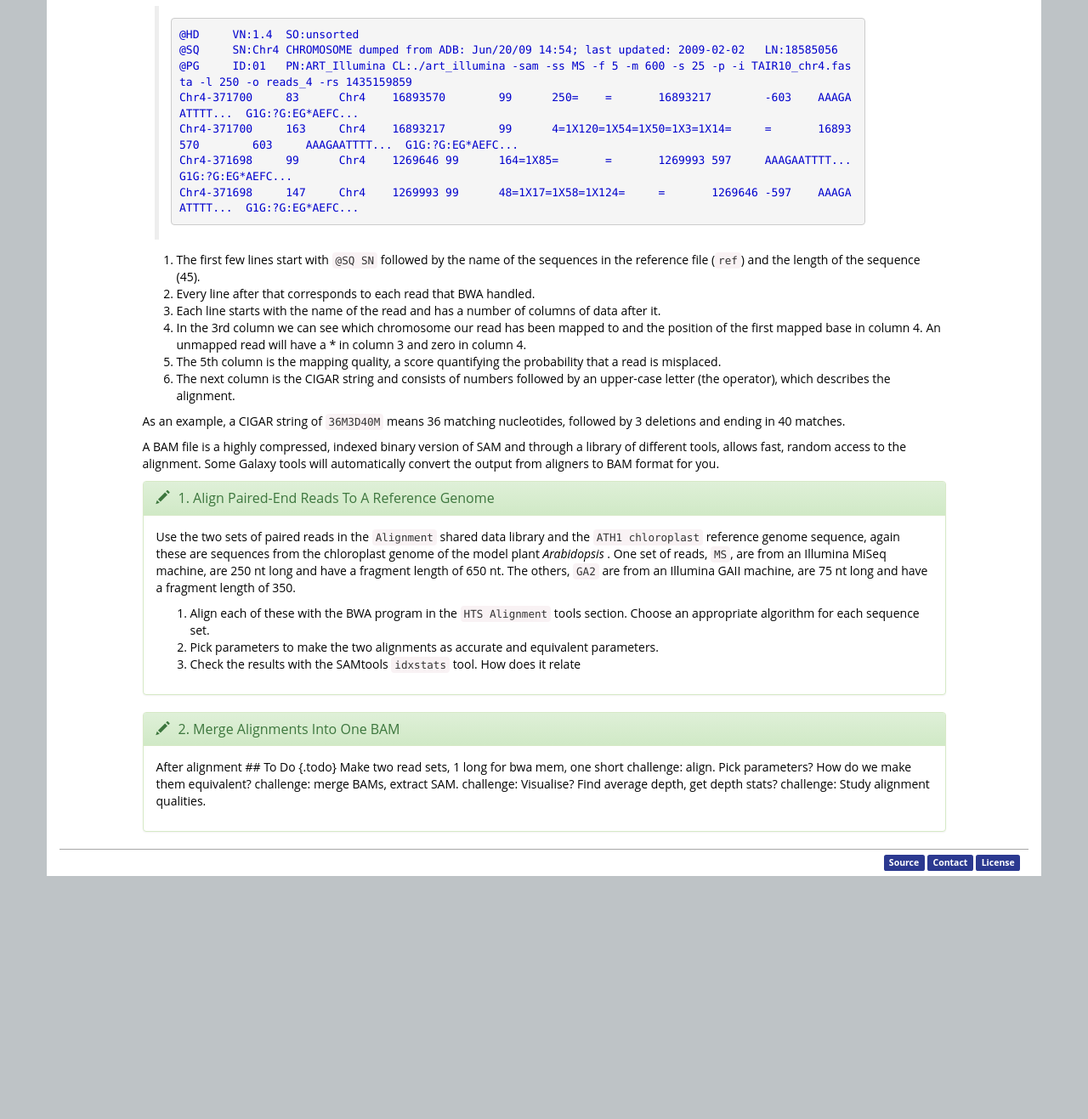
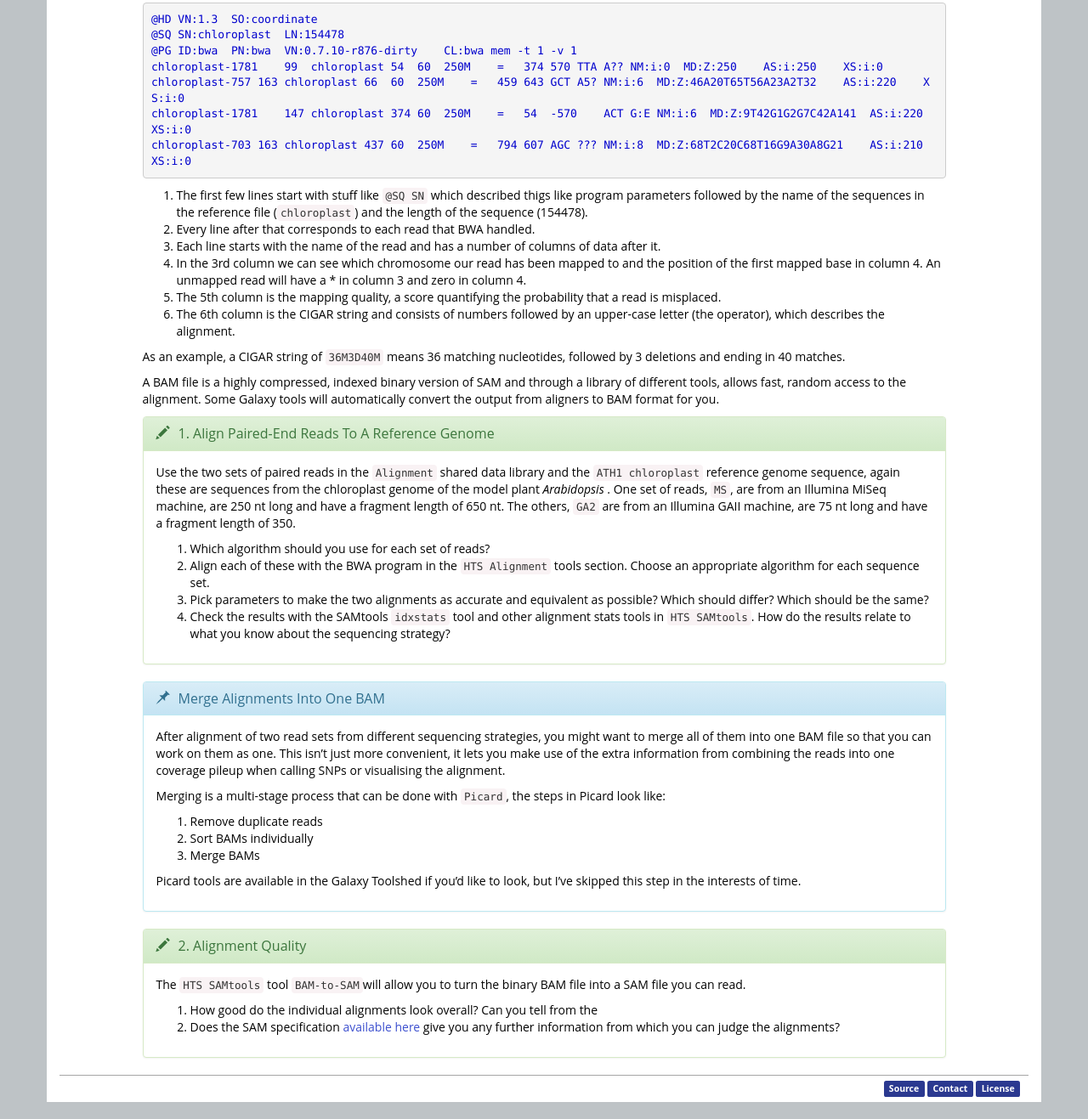
Before and after one commit to danmaclean/finding-causative-mutations, a plain HTML site: page 03-aligning.html in a window 1280 px wide. Shown: the part 1182-2499 px from the top of the page at 85% size. Before the commit the page ends 2233 px from the top, so only its background shows below. Drawn offline with nearby package versions, Linux system fonts and the light colour scheme.

```diff
--- a/03-aligning.html
+++ b/03-aligning.html
@@ -68,23 +68,20 @@
 </ol>
 <p>The output format from BWA and most other aligners is <a href="reference.html#sam">SAM</a> (Sequence Alignment Map) format. The SAM format describes the alignment of sequenced reads to a reference sequence. It stores all the alignment information generated by BWA in a simple and compact format. It provides information about the position of the read in relation to the reference genome, the number and position of nucleotides that match to the genome and the position of indels.</p>
 <p>Here’s the top of a SAM file:</p>
-<blockquote>
-<pre class="output"><code>@HD     VN:1.4  SO:unsorted
-@SQ     SN:Chr4 CHROMOSOME dumped from ADB: Jun/20/09 14:54; last updated: 2009-02-02   LN:18585056
-@PG     ID:01   PN:ART_Illumina CL:./art_illumina -sam -ss MS -f 5 -m 600 -s 25 -p -i TAIR10_chr4.fasta -l 250 -o reads_4 -rs 1435159859
-Chr4-371700     83      Chr4    16893570        99      250=    =       16893217        -603    AAAGAATTTT...  G1G:?G:EG*AEFC...
-Chr4-371700     163     Chr4    16893217        99      4=1X120=1X54=1X50=1X3=1X14=     =       16893570        603     AAAGAATTTT...  G1G:?G:EG*AEFC...
-Chr4-371698     99      Chr4    1269646 99      164=1X85=       =       1269993 597     AAAGAATTTT...  G1G:?G:EG*AEFC...
-Chr4-371698     147     Chr4    1269993 99      48=1X17=1X58=1X124=     =       1269646 -597    AAAGAATTTT...  G1G:?G:EG*AEFC...
-</code></pre>
-</blockquote>
+<pre class="output"><code>@HD VN:1.3  SO:coordinate
+@SQ SN:chloroplast  LN:154478
+@PG ID:bwa  PN:bwa  VN:0.7.10-r876-dirty    CL:bwa mem -t 1 -v 1
+chloroplast-1781    99  chloroplast 54  60  250M    =   374 570 TTA A?? NM:i:0  MD:Z:250    AS:i:250    XS:i:0
+chloroplast-757 163 chloroplast 66  60  250M    =   459 643 GCT A5? NM:i:6  MD:Z:46A20T65T56A23A2T32    AS:i:220    XS:i:0
+chloroplast-1781    147 chloroplast 374 60  250M    =   54  -570    ACT G:E NM:i:6  MD:Z:9T42G1G2G7C42A141  AS:i:220    XS:i:0
+chloroplast-703 163 chloroplast 437 60  250M    =   794 607 AGC ??? NM:i:8  MD:Z:68T2C20C68T16G9A30A8G21    AS:i:210    XS:i:0</code></pre>
 <ol style="list-style-type: decimal">
-<li>The first few lines start with <code>@SQ SN</code> followed by the name of the sequences in the reference file (<code>ref</code>) and the length of the sequence (45).</li>
+<li>The first few lines start with stuff like <code>@SQ SN</code> which described thigs like program parameters followed by the name of the sequences in the reference file (<code>chloroplast</code>) and the length of the sequence (154478).</li>
 <li>Every line after that corresponds to each read that BWA handled.</li>
 <li>Each line starts with the name of the read and has a number of columns of data after it.</li>
 <li>In the 3rd column we can see which chromosome our read has been mapped to and the position of the first mapped base in column 4. An unmapped read will have a * in column 3 and zero in column 4.</li>
 <li>The 5th column is the mapping quality, a score quantifying the probability that a read is misplaced.</li>
-<li>The next column is the CIGAR string and consists of numbers followed by an upper-case letter (the operator), which describes the alignment.</li>
+<li>The 6th column is the CIGAR string and consists of numbers followed by an upper-case letter (the operator), which describes the alignment.</li>
 </ol>
 <p>As an example, a CIGAR string of <code>36M3D40M</code> means 36 matching nucleotides, followed by 3 deletions and ending in 40 matches.</p>
 <p>A BAM file is a highly compressed, indexed binary version of SAM and through a library of different tools, allows fast, random access to the alignment. Some Galaxy tools will automatically convert the output from aligners to BAM format for you.</p>
@@ -95,18 +92,38 @@
 <div class="panel-body">
 <p>Use the two sets of paired reads in the <code>Alignment</code> shared data library and the <code>ATH1 chloroplast</code> reference genome sequence, again these are sequences from the chloroplast genome of the model plant <em>Arabidopsis</em> . One set of reads, <code>MS</code>, are from an Illumina MiSeq machine, are 250 nt long and have a fragment length of 650 nt. The others, <code>GA2</code> are from an Illumina GAII machine, are 75 nt long and have a fragment length of 350.</p>
 <ol style="list-style-type: decimal">
+<li>Which algorithm should you use for each set of reads?</li>
 <li>Align each of these with the BWA program in the <code>HTS Alignment</code> tools section. Choose an appropriate algorithm for each sequence set.</li>
-<li>Pick parameters to make the two alignments as accurate and equivalent parameters.</li>
-<li>Check the results with the SAMtools <code>idxstats</code> tool. How does it relate</li>
+<li>Pick parameters to make the two alignments as accurate and equivalent as possible? Which should differ? Which should be the same?</li>
+<li>Check the results with the SAMtools <code>idxstats</code> tool and other alignment stats tools in <code>HTS SAMtools</code>. How do the results relate to what you know about the sequencing strategy?</li>
 </ol>
 </div>
 </section>
+<aside class="callout panel panel-info">
+<div class="panel-heading">
+<h2 id="merge-alignments-into-one-bam"><span class="glyphicon glyphicon-pushpin"></span>Merge Alignments Into One BAM</h2>
+</div>
+<div class="panel-body">
+<p>After alignment of two read sets from different sequencing strategies, you might want to merge all of them into one BAM file so that you can work on them as one. This isn’t just more convenient, it lets you make use of the extra information from combining the reads into one coverage pileup when calling SNPs or visualising the alignment.</p>
+<p>Merging is a multi-stage process that can be done with <code>Picard</code>, the steps in Picard look like:</p>
+<ol style="list-style-type: decimal">
+<li>Remove duplicate reads</li>
+<li>Sort BAMs individually</li>
+<li>Merge BAMs</li>
+</ol>
+<p>Picard tools are available in the Galaxy Toolshed if you’d like to look, but I’ve skipped this step in the interests of time.</p>
+</div>
+</aside>
 <section class="challenge panel panel-success">
 <div class="panel-heading">
-<h2 id="merge-alignments-into-one-bam"><span class="glyphicon glyphicon-pencil"></span>2. Merge Alignments Into One BAM</h2>
+<h2 id="alignment-quality"><span class="glyphicon glyphicon-pencil"></span>2. Alignment Quality</h2>
 </div>
 <div class="panel-body">
-<p>After alignment ## To Do {.todo} Make two read sets, 1 long for bwa mem, one short challenge: align. Pick parameters? How do we make them equivalent? challenge: merge BAMs, extract SAM. challenge: Visualise? Find average depth, get depth stats? challenge: Study alignment qualities.</p>
+<p>The <code>HTS SAMtools</code> tool <code>BAM-to-SAM</code>will allow you to turn the binary BAM file into a SAM file you can read.</p>
+<ol style="list-style-type: decimal">
+<li>How good do the individual alignments look overall? Can you tell from the</li>
+<li>Does the SAM specification <a href="reference.html#SAM">available here</a> give you any further information from which you can judge the alignments?</li>
+</ol>
 </div>
 </section>
         </div>
```
Also changed, not shown: 04-calling-snps.html (added, +72 -0 lines), index.html (+1 -0 lines), 3 other files.
